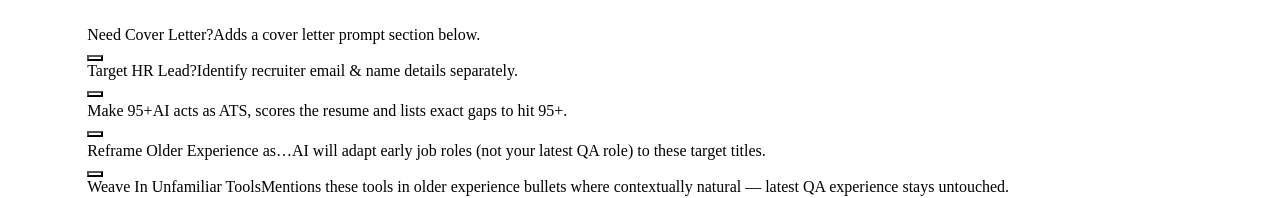
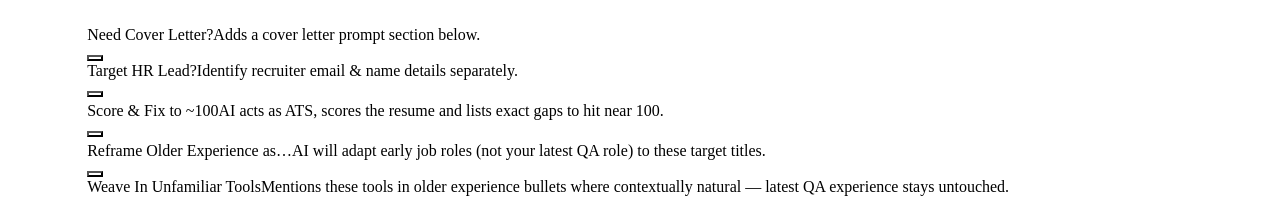
Before and after one commit to imrankhan2424/ai-resume-architect, a React (Vite) app: page / in a window 1280 px wide. Shown: the part 886-1084 px from the top of the page. Built offline with nearby package versions, Linux system fonts and the light colour scheme; the HTML template or start-up script is replaced by a standard one.

Commit message:
Updated prompt

```diff
--- a/src/components/PromptGenerator.jsx
+++ b/src/components/PromptGenerator.jsx
@@ -99,7 +99,7 @@ ${jobDescription || '[PASTE JOB DESCRIPTION HERE]'}`;
 
   // ── Score line (injected into prompt when enabled) ───────────────
   const scoringLine = enableScoreMd
-    ? `\n- After outputting the resume, act as an ATS system, score it out of 100, and list the exact gaps that must be fixed to obtain a 95+ ATS score. DO NOT add this scoring/gap analysis inside the .md code block; provide it as a separate plain text format after the .md code block. No visual representation, just plain text format.`
+    ? `\n- After outputting the resume, act as an ATS system, score it out of 100, and list the exact gaps that must be fixed to obtain a near 100 ATS score. DO NOT add this scoring/gap analysis inside the .md code block; provide it as a separate plain text format after the .md code block. No visual representation, just plain text format.`
     : '';
 
   // ── Resume Prompt ──────────────────────────────────────────────
@@ -404,8 +404,8 @@ ${jobDescription || '[PASTE JOB DESCRIPTION HERE]'}`;
           {/* ── Score My .md File toggle ── */}
           <div className="flex items-center justify-between px-1">
             <div className="flex flex-col gap-1">
-              <span className="text-sm font-semibold transition-colors duration-300" style={{ color: enableScoreMd ? (mode === 'ats' ? 'var(--emerald)' : 'var(--accent)') : 'var(--text-primary)' }}>Make 95+</span>
-              <span className="text-[11px] font-medium" style={{ color: 'var(--text-muted)' }}>AI acts as ATS, scores the resume and lists exact gaps to hit 95+.</span>
+              <span className="text-sm font-semibold transition-colors duration-300" style={{ color: enableScoreMd ? (mode === 'ats' ? 'var(--emerald)' : 'var(--accent)') : 'var(--text-primary)' }}>Score & Fix to ~100</span>
+              <span className="text-[11px] font-medium" style={{ color: 'var(--text-muted)' }}>AI acts as ATS, scores the resume and lists exact gaps to hit near 100.</span>
             </div>
             <button
               onClick={() => setEnableScoreMd(v => !v)}
```
